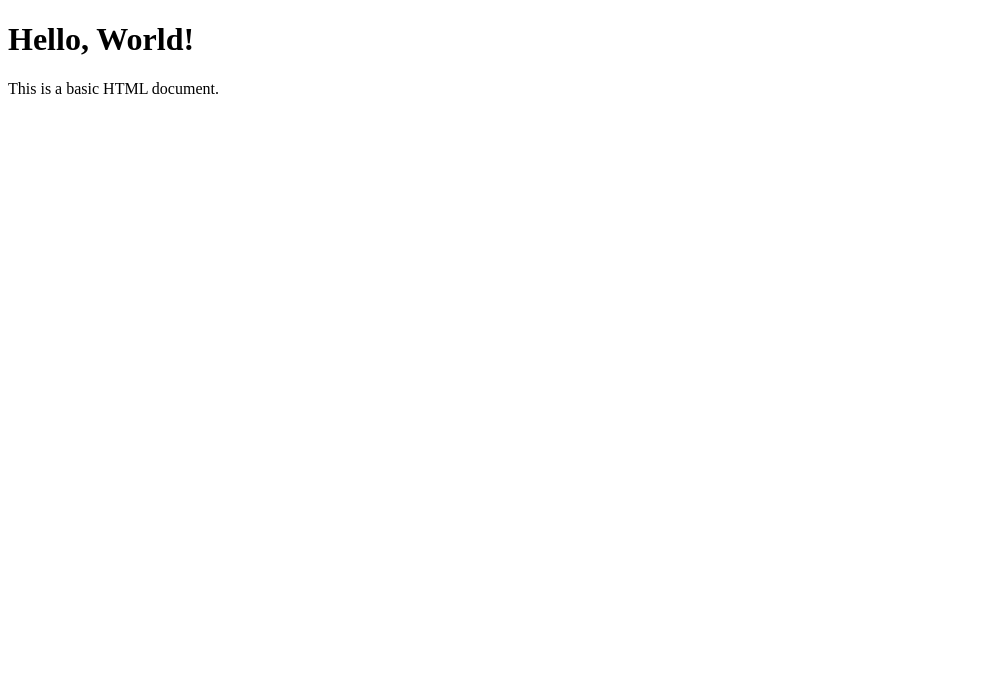
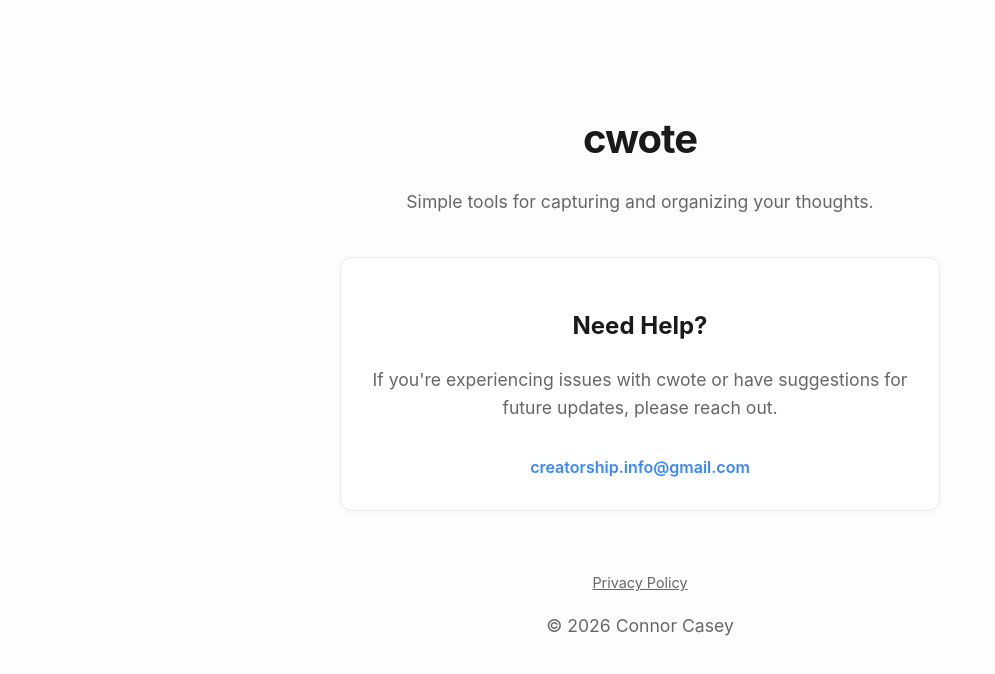
Before and after one commit to connorcaseyc/cwote-web, a plain HTML site: page index.html in a window 1280 px wide. Shown: the whole page, without its empty margins (0-995 px from the left). Drawn offline with Linux system fonts and the light colour scheme.

Commit message:
Change page title and enhance styling
Updated the title and added styles for layout and design.

```diff
--- a/index.html
+++ b/index.html
@@ -3,11 +3,79 @@
 <head>
     <meta charset="UTF-8">
     <meta name="viewport" content="width=device-width, initial-scale=1.0">
-    <title>Page Title</title>
+    <title>cwote | Support</title>
+    <style>
+        :root {
+            --primary-bg: #fdfdfd;
+            --text-color: #1a1a1a;
+            --accent-color: #3a86ff; /* You can change this to match your app's main button color */
+            --secondary-text: #666;
+        }
+
+        body {
+            font-family: -apple-system, BlinkMacSystemFont, "Segoe UI", Roboto, Helvetica, Arial, sans-serif;
+            background-color: var(--primary-bg);
+            color: var(--text-color);
+            line-height: 1.6;
+            margin: 0;
+            padding: 0;
+            display: flex;
+            flex-direction: column;
+            align-items: center;
+        }
+
+        .container {
+            max-width: 600px;
+            width: 90%;
+            padding: 80px 0;
+            text-align: center;
+        }
+
+        h1 { font-weight: 700; font-size: 2.5rem; letter-spacing: -1px; margin-bottom: 10px; }
+        p { color: var(--secondary-text); font-size: 1.1rem; }
+
+        .support-box {
+            background: #fff;
+            border: 1px solid #eaeaea;
+            border-radius: 12px;
+            padding: 30px;
+            margin-top: 40px;
+            box-shadow: 0 4px 6px rgba(0,0,0,0.02);
+        }
+
+        .email-link {
+            display: inline-block;
+            margin-top: 15px;
+            color: var(--accent-color);
+            text-decoration: none;
+            font-weight: 600;
+        }
+
+        .footer {
+            margin-top: 60px;
+            font-size: 0.9rem;
+        }
+
+        .footer a { color: var(--secondary-text); margin: 0 10px; }
+    </style>
 </head>
 <body>
-    <!-- Visible content goes here -->
-    <h1>Hello, World!</h1>
-    <p>This is a basic HTML document.</p>
+
+    <div class="container">
+        <h1>cwote</h1>
+        <p>Simple tools for capturing and organizing your thoughts.</p>
+
+        <div class="support-box">
+            <h2>Need Help?</h2>
+            <p>If you're experiencing issues with cwote or have suggestions for future updates, please reach out.</p>
+            <a href="mailto:creatorship.info@gmail.com" class="email-link">creatorship.info@gmail.com</a>
+        </div>
+
+        <div class="footer">
+            <a href="privacy.html">Privacy Policy</a>
+            <p>&copy; 2026 Connor Casey</p>
+        </div>
+    </div>
+
 </body>
 </html>
```
